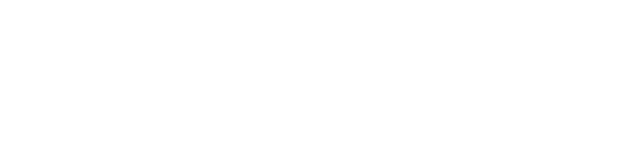
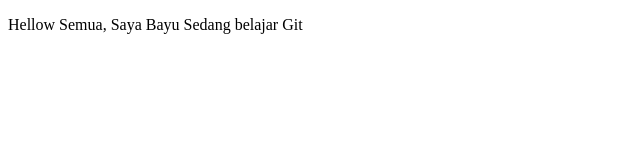
Before and after one commit to MuhamadBayuCandraPamungkas/belajargit1, a plain HTML site: page index.html in a window 1280 px wide. Shown: the whole page, without its empty margins (0-640 px from the left). Drawn offline with Linux system fonts and the light colour scheme.

Commit message:
isi coding

```diff
--- a/index.html
+++ b/index.html
@@ -4,9 +4,9 @@
     <meta charset="UTF-8">
     <meta http-equiv="X-UA-Compatible" content="IE=edge">
     <meta name="viewport" content="width=device-width, initial-scale=1.0">
-    <title>Document</title>
+    <title>Belajar Git - Project 01</title>
 </head>
 <body>
-
+    <p>Hellow Semua, Saya Bayu Sedang belajar Git</p>
 </body>
 </html>
```
